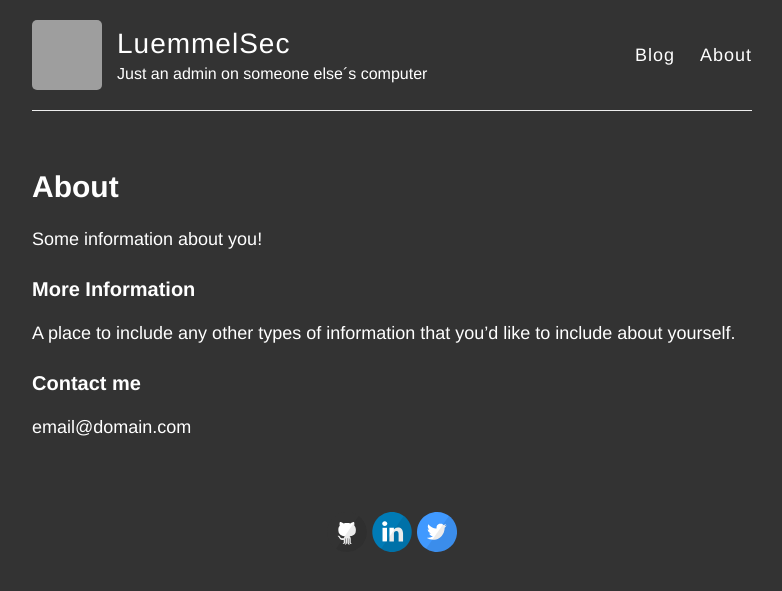
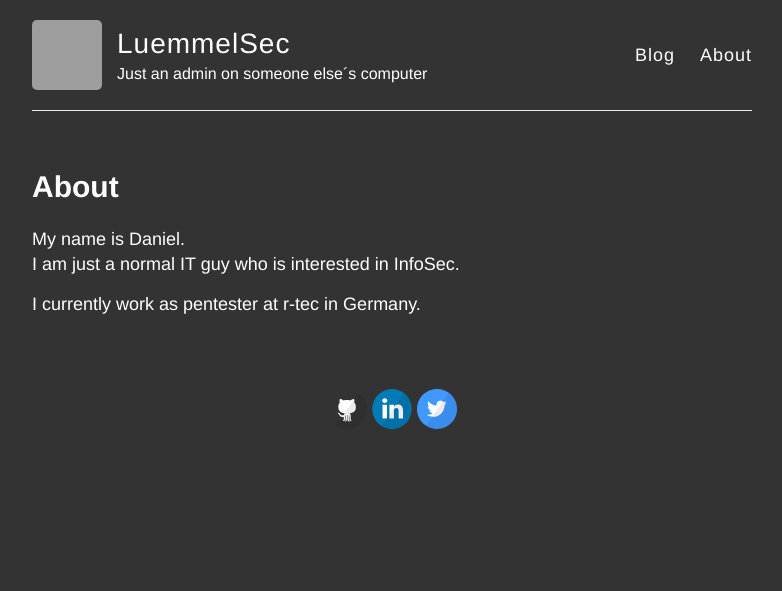
Before and after one commit to LuemmelSec/LuemmelSec.github.io, a Jekyll site: the page built from about.md, in a window 1280 px wide. Shown: the top 591 px of the page, without its empty margins (248-1030 px from the left). Built offline with Jekyll 4.4.1, drawn with Linux system fonts in a browser that asks for light colours; grey boxes are pictures that could not be loaded.

Commit message:
Update about.md

```diff
--- a/about.md
+++ b/about.md
@@ -4,12 +4,7 @@ title: About
 permalink: /about/
 ---
 
-Some information about you!
+My name is Daniel.
+I am just a normal IT guy who is interested in InfoSec.
 
-### More Information
-
-A place to include any other types of information that you'd like to include about yourself.
-
-### Contact me
-
-[email@domain.com](mailto:email@domain.com)
+I currently work as pentester at [r-tec](https://www.r-tec.net/home.html) in Germany.
```
